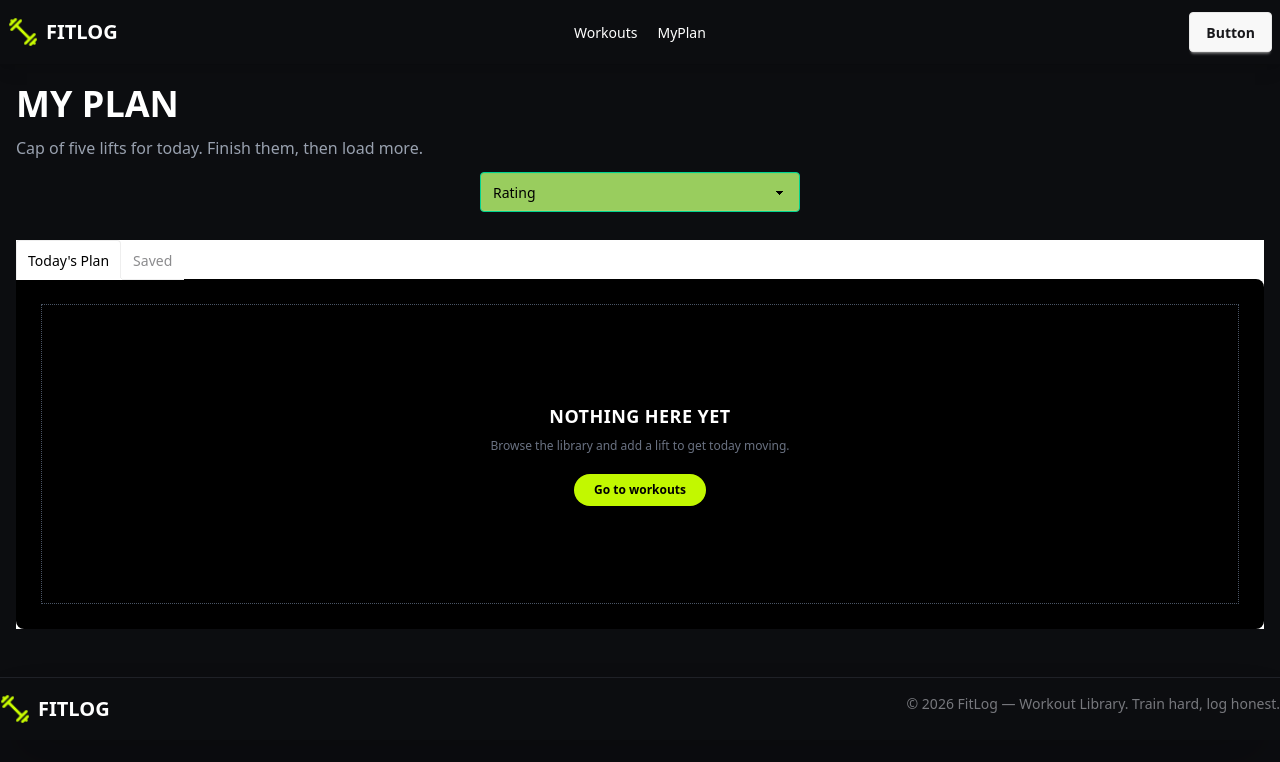
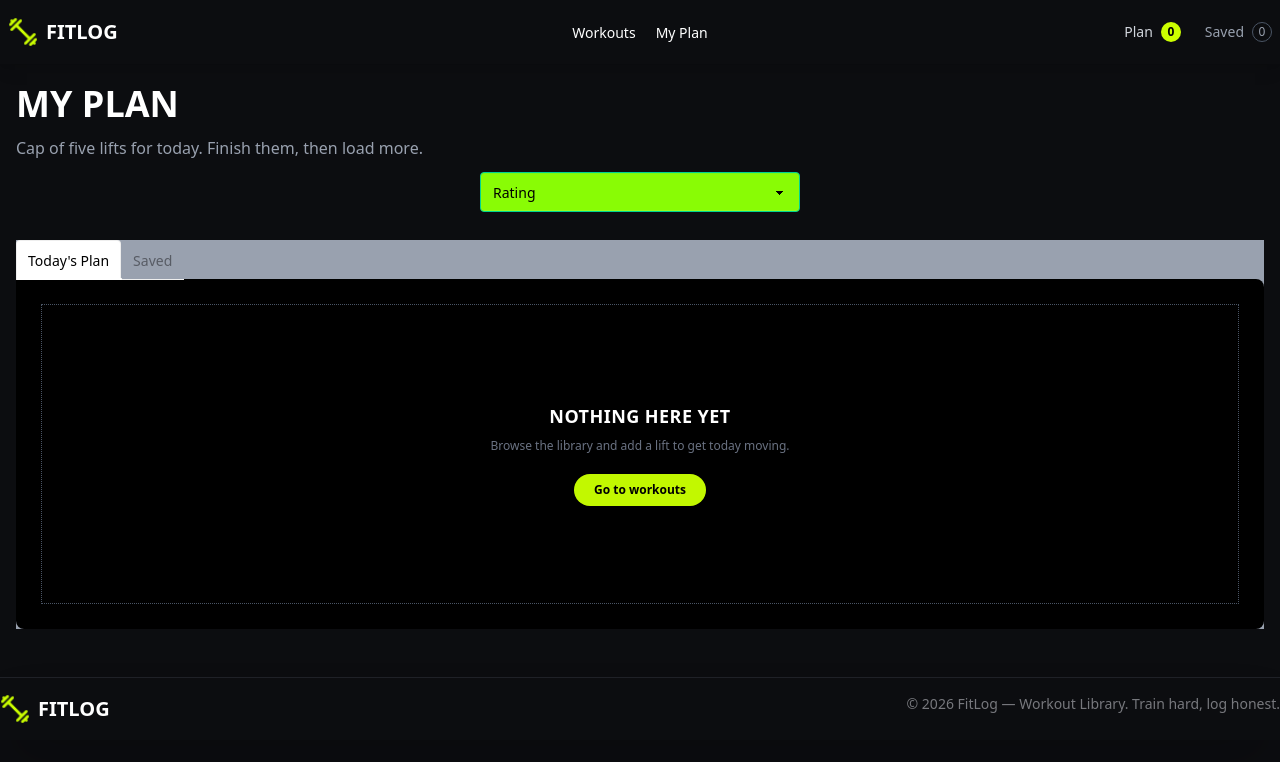
Before and after one commit to RSB-Rimon/FootLog-A-6-B14, a Next.js app: page /my-plan in a window 1280 px wide. Shown: the top 762 px of the page. Built offline with nearby package versions, Linux system fonts and the light colour scheme.

Commit message:
Navbar Plan and save code and functionlity add to the project

```diff
--- a/src/app/my-plan/page.tsx
+++ b/src/app/my-plan/page.tsx
@@ -19,11 +19,11 @@ const TodayPlanPage = () => {
   const sortWorkOUt = (workout:IWorkout[])=>{
     const sortWorkOuts = [...workout];
     if(sortBy==='rating'){
-      sortWorkOuts.sort((a,b)=> a.rating - b.rating)
+      sortWorkOuts.sort((a,b)=> b.rating - a.rating)
     }else if(sortBy === "duration"){
-      sortWorkOuts.sort((a,b)=>a.duration - b.duration)
+      sortWorkOuts.sort((a,b)=>b.duration - a.duration)
     }else if(sortBy === "caloriesBurned"){
-      sortWorkOuts.sort((a,b)=> a.caloriesBurned - b.caloriesBurned)
+      sortWorkOuts.sort((a,b)=> b.caloriesBurned - a.caloriesBurned)
     }
     return sortWorkOuts;
 
@@ -42,22 +42,24 @@ const TodayPlanPage = () => {
       </p>
       {/* this is Sorting section  */}
 
-    <div className="text-center">
-
-        <select
-        value={sortBy}
-        onChange={(e)=> setSortBy(e.target.value as "rating" |"duration" |"caloriesBurned")}
-
-        defaultValue="sort by"  className="select select-success bg-[#99cd5e] text-black">
-        <option  disabled={true}>Sort by</option>
-        <option value={"rating"}>Rating</option>
-        <option value={"duration"}>Duration</option>
-        <option value={"caloriesBurned"}>caloriesBurned</option>
-      </select>
-    </div>
+   <div className="text-center">
+  <select
+    value={sortBy}
+    onChange={(e) =>
+      setSortBy(
+        e.target.value as "rating" | "duration" | "caloriesBurned"
+      )
+    }
+    className="select select-success bg-[#89fc05] text-black"
+  >
+    <option value="rating">Rating</option>
+    <option value="duration">Duration</option>
+    <option value="caloriesBurned">Calories Burned</option>
+  </select>
+</div>
 
       {/* tabs */}
-      <div className="tabs tabs-lift text-black bg-white mt-7 ">
+      <div className="tabs tabs-lift text-black bg-gray-400 mt-7 ">
         {/* Today's Plan */}
         <input
           type="radio"
@@ -70,8 +72,9 @@ const TodayPlanPage = () => {
         <div className="tab-content w-full bg-black p-6 text-white">
           {sortedTodayPlan.length > 0 ? (
             <div className="w-full space-y-3">
-              {sortedTodayPlan.map((workout: IWorkout) => (
-                <MyPlanPagesCard key={workout.id} workout={workout} />
+              {sortedTodayPlan.map((workout: IWorkout, index:number) => (
+                <MyPlanPagesCard key={`${workout.id}-${index}`} workout={workout}
+                 type="today" />
               ))}
             </div>
           ) : (
@@ -105,8 +108,10 @@ const TodayPlanPage = () => {
         <div className=" tab-content w-full bg-black p-6 text-white">
           {sortedSaveWorkOut.length > 0 ? (
             <div className="w-full space-y-3">
-              {sortedSaveWorkOut.map((workout: IWorkout) => (
-                <MyPlanPagesCard key={workout.id} workout={workout} />
+              {sortedSaveWorkOut.map((workout: IWorkout , index:number) => (
+                <MyPlanPagesCard key={`${workout.id}-${index}`} workout={workout}
+                 type="saved"
+                />
               ))}
             </div>
           ) : (
--- a/src/components/MyPlanPagesCard.tsx
+++ b/src/components/MyPlanPagesCard.tsx
@@ -1,12 +1,28 @@
-import React from "react";
+import React, { useContext } from "react";
 import { IWorkout } from "@/types/types";
 import Image from "next/image";
+import Link from "next/link";
+import { Check, X } from "lucide-react";
+import { WorkOutContext } from "@/context/WorkOutContext";
+import { toast } from "react-toastify";
 
 interface WorkoutCardProps {
   workout: IWorkout;
+   type: "today" | "saved";
 }
 
-const MyPlanPagesCard = ({ workout }: WorkoutCardProps) => {
+const MyPlanPagesCard = ({ workout,type}: WorkoutCardProps) => {
+  const {removeFromTodayPlan,removeFromSave }=useContext(WorkOutContext)
+
+  const handleRemove = () => {
+  if (type  === "today") {
+    removeFromTodayPlan(workout.id);
+    toast.success("Work Out remove from today's plan")
+  } else {
+    removeFromSave(workout.id);
+      toast.success("Work Out remove from saved")
+  }
+};
   return (
  <div className="w-full rounded-xl border border-[#242a33] bg-[#15191f] px-4 py-3">
   <div className="flex w-full items-center gap-4">
@@ -52,16 +68,25 @@ const MyPlanPagesCard = ({ workout }: WorkoutCardProps) => {
 
     {/* Buttons */}
     <div className="flex shrink-0 items-center gap-2">
-      <button className="rounded-full border border-[#303640] px-4 py-2 text-[9px] text-gray-300">
+     <Link href={`/workouts/${workout.id}`}>
+        <button className="rounded-full border border-[#303640] px-4 py-2 text-[9px] text-gray-300">
         View Details
       </button>
 
-      <button className="rounded-full bg-[#c2f800] px-5 py-2 text-[9px] font-bold text-black">
-        ✓ Mark as Done
+     </Link>
+
+     <div className="">
+       <button className="rounded-full flex items-center bg-[#c2f800] px-5 py-2 text-[9px] font-bold text-black">
+        <Check size={16}/> Mark as Done
       </button>
+     </div>
 
-      <button className="px-1 text-gray-600 hover:text-white">
-        ×
+      <button
+      onClick={handleRemove}
+
+
+      className="px-1 text-gray-600 hover:text-white">
+     <X  />
       </button>
     </div>
 
--- a/src/components/shared/Navbar.tsx
+++ b/src/components/shared/Navbar.tsx
@@ -1,18 +1,26 @@
+"use client";
+
 import Image from "next/image";
-import React from "react";
-import NavLogo from "@/assets/logo.png"
+import React, { useContext } from "react";
+import NavLogo from "@/assets/logo.png";
 import Link from "next/link";
+import { WorkOutContext } from "@/context/WorkOutContext";
+
 const Navbar = () => {
+  const { todayPlan, saveWorkOut } = useContext(WorkOutContext);
+
+  // const { todayPlan, savedWorkOut } = useContext(WorkOutContext);
+
   const NavLinks = (
     <>
       <Link href="/">Workouts</Link>
-    <Link href="/my-plan">MyPlan</Link>
+      <Link href="/my-plan">My Plan</Link>
     </>
   );
+
   return (
-  <div className=" bg-[#0C0D10] text-white">
-
-      <div className="navbar container mx-auto  shadow-lg">
+    <div className="bg-[#0C0D10] text-white">
+      <div className="navbar container mx-auto shadow-lg">
         <div className="navbar-start">
           <div className="dropdown">
             <div tabIndex={0} role="button" className="btn btn-ghost lg:hidden">
@@ -24,15 +32,15 @@ const Navbar = () => {
                 viewBox="0 0 24 24"
                 stroke="currentColor"
               >
-              {" "}
                 <path
                   strokeLinecap="round"
                   strokeLinejoin="round"
                   strokeWidth="2"
                   d="M4 6h16M4 12h8m-8 6h16"
-              />{" "}
+                />
               </svg>
             </div>
+
             <ul
               tabIndex={-1}
               className="menu menu-sm dropdown-content bg-base-100 rounded-box z-1 mt-3 w-52 p-2 shadow gap-5"
@@ -42,22 +50,38 @@ const Navbar = () => {
           </div>
 
           <div className="flex items-center gap-2">
-             <Image
-      src={NavLogo}
-      alt="Picture of the author"
-      width={30}
-      height={30}
-    />
-          <a className=" text-white text-xl font-bold">FITLOG</a>
+            <Image src={NavLogo} alt="FITLOG Logo" width={30} height={30} />
+
+            <Link href="/" className="text-white text-xl font-bold">
+              FITLOG
+            </Link>
           </div>
         </div>
-      <div className="navbar-center hidden lg:flex ">
-        <ul className="menu menu-horizontal px-1 gap-5">
-            {NavLinks}
-        </ul>
+
+        {/* Navigation */}
+        <div className="navbar-center hidden lg:flex">
+          <ul className="menu menu-horizontal px-1 gap-5">{NavLinks}</ul>
         </div>
-      <div className="navbar-end">
-        <a className="btn">Button</a>
+
+        {/* Counters */}
+        {/* Counters */}
+        <div className="navbar-end flex items-center gap-6 text-sm">
+          <Link
+            href="/my-plan"
+            className="flex items-center gap-2 text-gray-300 hover:text-white"
+          >
+            <span>Plan</span>
+            <span className="w-5 h-5 flex items-center justify-center rounded-full bg-[#ccff00] text-black text-xs font-bold">
+              {todayPlan.length}
+            </span>
+          </Link>
+
+          <div className="flex items-center gap-2 text-gray-400">
+            <span>Saved</span>
+            <span className="w-5 h-5 flex items-center justify-center rounded-full border border-gray-600 text-gray-400 text-xs">
+              {saveWorkOut.length}
+            </span>
+          </div>
         </div>
       </div>
     </div>
--- a/src/context/WorkOutContext.tsx
+++ b/src/context/WorkOutContext.tsx
@@ -4,20 +4,34 @@ import { IWorkout } from '@/types/types';
 
 
 
-
  export const WorkOutContext = createContext({})
 
 
-const WorkOutProvider = ({children}:{children: ReactNode}) => {
-   const [todayPlan, setTodayPlan] = useState<IWorkout[]>([]);
+ const WorkOutProvider = ({children}:{children: ReactNode}) => {
+     const [todayPlan, setTodayPlan] = useState<IWorkout[]>([]);
+     const [saveWorkOut , setSaveWorkOut] = useState<IWorkout[]>([]);
 
-    const [saveWorkOut , setSaveWorkOut] = useState<IWorkout[]>([]);
+   const removeFromTodayPlan =(id:number)=>{
+    setTodayPlan((work)=>
+    work.filter((workout)=> workout.id!== id));
+
+   };
+   const removeFromSave =(id:number)=>{
+    setSaveWorkOut((work)=>
+    work.filter((workout)=> workout.id!== id));
+
+   };
+
+
 
     const sharedData = {
         todayPlan,
         setTodayPlan,
         saveWorkOut,
-        setSaveWorkOut
+        setSaveWorkOut,
+        removeFromTodayPlan,
+        removeFromSave
+
     }
     return <WorkOutContext.Provider value={sharedData}>{children}</WorkOutContext.Provider>
 };
```
Lines whose indentation alone changed are shown as unchanged.
